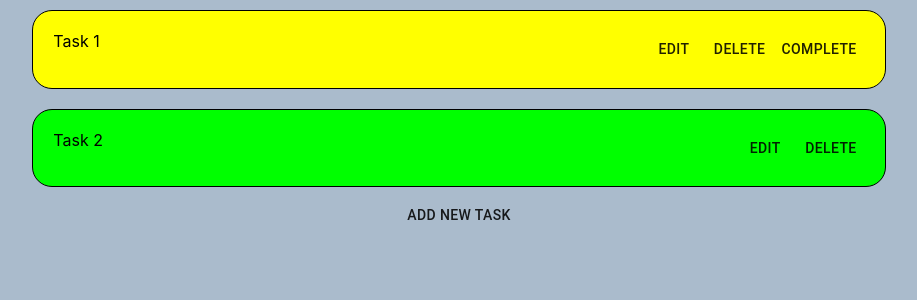
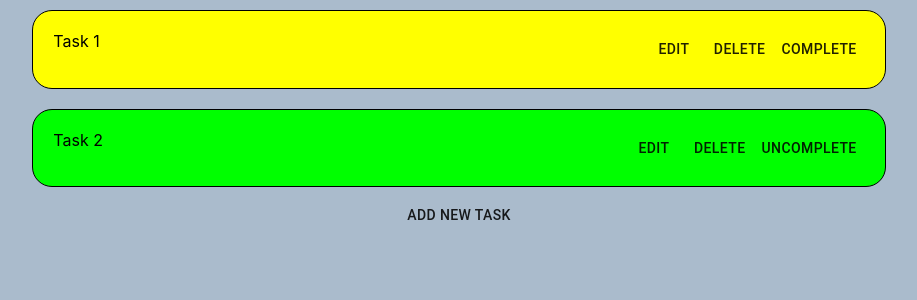
Before and after one commit to KadirZukorlic/todolist, a React (Create React App) app: page / in a window 1280 px wide. Shown: the top 300 px of the page, without its empty margins (181-1098 px from the left). Built offline with nearby package versions, Linux system fonts and the light colour scheme.

Commit message:
uncomplete btn

```diff
--- a/src/components/NewTaskModal.js
+++ b/src/components/NewTaskModal.js
@@ -20,12 +20,12 @@ export const NewTaskModal = ({ isOpen, onSubmit, closeModal, editData }) => {
         priority: 'Low',
         date: new Date(),
         completed: false,
-        ...editData
+        ...editData,
     };
 
     const validationSchema = yup.object().shape({
         name: yup
-            .string()
+            .string() //mora biti string
             .required('This fields is required')
             .max(100, 'Max number of characters is 100'),
         description: yup.string().max(1000, 'Max number of characters is 1000'),
@@ -60,6 +60,7 @@ export const NewTaskModal = ({ isOpen, onSubmit, closeModal, editData }) => {
                                         className="modal__field"
                                         placeholder="Enter name"
                                         variant="outlined"
+                                        // ako je nesto ukucano, a nije validno, daj mi error
                                         error={
                                             fieldProps.meta.touched &&
                                             Boolean(fieldProps.meta.error)
@@ -121,7 +122,7 @@ export const NewTaskModal = ({ isOpen, onSubmit, closeModal, editData }) => {
                                 {(fieldProps) => (
                                     <TextField
                                         {...fieldProps.field}
-                                        select
+                                        select={true}
                                         className="modal__field"
                                         title="Enter priority"
                                         variant="outlined"
--- a/src/pages/ToDo.js
+++ b/src/pages/ToDo.js
@@ -22,6 +22,7 @@ const mockTasks = [
         completed: true,
     },
 ];
+
 export const ToDo = () => {
     const [tasks, setTasks] = useState(mockTasks);
     const [newTaskModal, setNewTaskModal] = useState(false);
@@ -38,6 +39,25 @@ export const ToDo = () => {
         setTasks(newTasks);
     };
 
+
+
+
+    const setUncompleted = (id) => {
+      const uncomplete = tasks.map((task) => {
+          if (task.id === id) {
+              return { ...task, completed: false}
+          } else {
+              return task;
+          }
+      });
+      setTasks(uncomplete)
+    };
+
+
+    // const handleUpdate = () => {
+    //     const updatedTasks = tasks.findIndex()
+    // }
+
     const submitForm = (values) => {
         if (values.id) {
             const newTasks = tasks.map((task) => {
@@ -52,6 +72,7 @@ export const ToDo = () => {
             setTasks([...tasks, { ...values, id: uuidv4() }]);
         }
         setNewTaskModal(false);
+        setEditData({}); //zaboravio
     };
 
     const deleteTask = (id) => {
@@ -64,10 +85,6 @@ export const ToDo = () => {
         setNewTaskModal(true);
     };
 
-    const viewTask = (task) => {
-        setEditData(task);
-        setNewTaskModal(true);
-    }
 
     return (
         <>
@@ -79,7 +96,7 @@ export const ToDo = () => {
             />
             <Grid container className="todo-container">
                 {tasks.map((task, i) => (
-                    <Grid item key={i} xs={12} sm={10} md={8} onClick={() => viewTask(task)}>
+                    <Grid item key={i} xs={12} sm={10} md={8}>
                         <Box
                             className={`todo-item ${
                                 task.completed ? 'todo-item--completed' : ''
@@ -100,6 +117,7 @@ export const ToDo = () => {
                                         Complete
                                     </Button>
                                 )}
+                                {task.completed  && <Button onClick={() => setUncompleted(task.id)}>Uncomplete</Button>}
                             </Box>
                         </Box>
                     </Grid>
```
